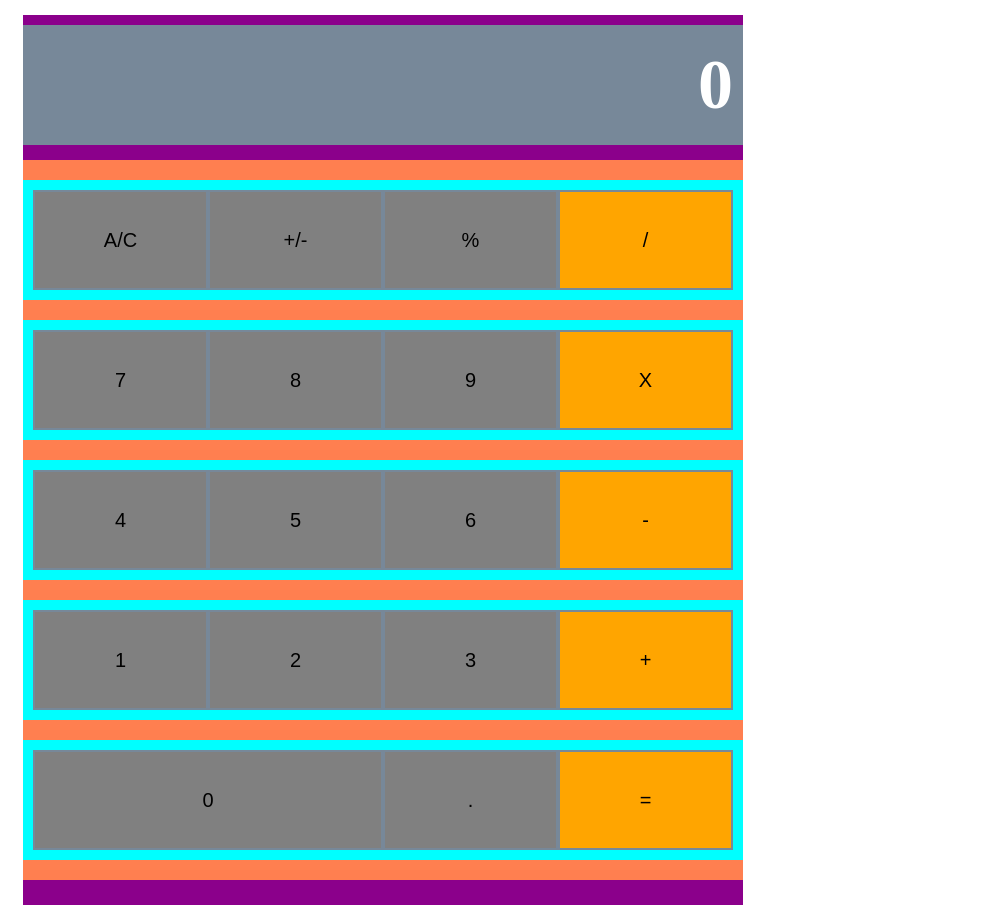
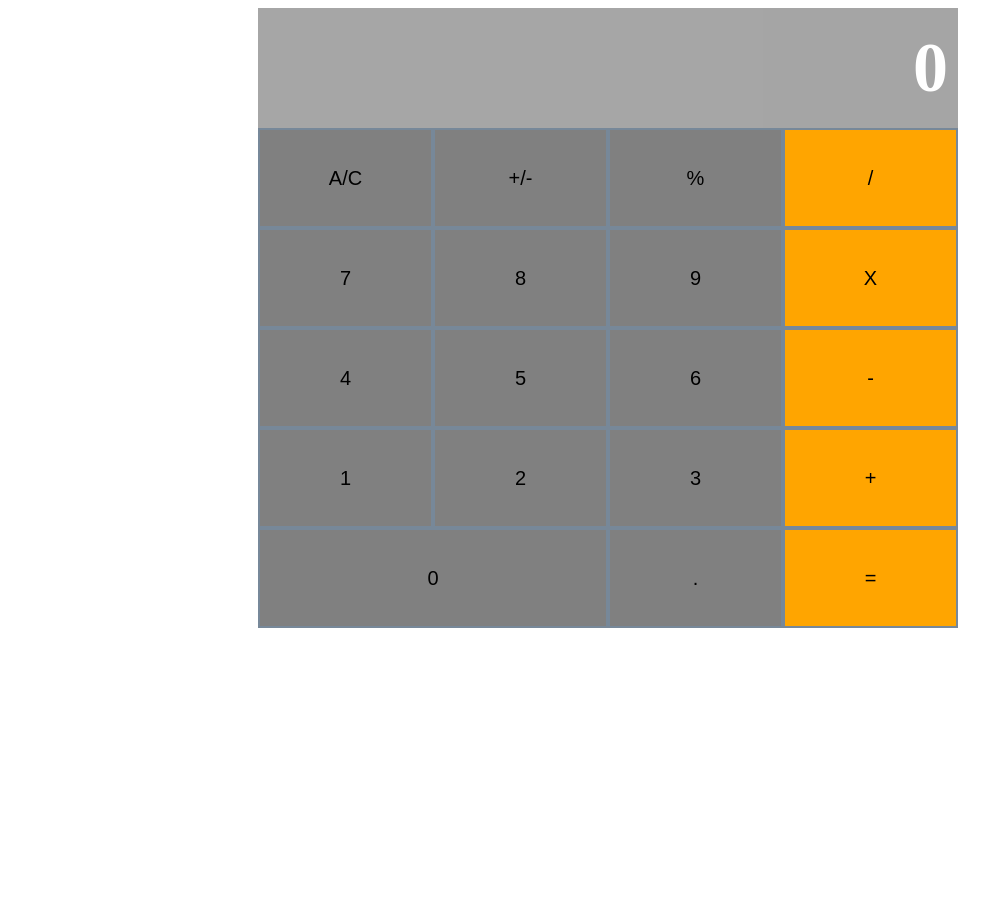
Before and after one commit to thsvr/calculator, a React (Create React App) app: page / in a window 1280 px wide. Shown: the whole page, without its empty margins (0-998 px from the left). After the commit the page ends 800 px from the top, so only its background shows below. Built offline with nearby package versions, Linux system fonts and the light colour scheme.

Commit message:
Fix details on the style.

```diff
--- a/src/index.css
+++ b/src/index.css
@@ -1,37 +1,20 @@
-/* body {
-  margin: 0;
-  font-family: -apple-system, BlinkMacSystemFont, 'Segoe UI', 'Roboto', 'Oxygen',
-    'Ubuntu', 'Cantarell', 'Fira Sans', 'Droid Sans', 'Helvetica Neue',
-    sans-serif;
-  -webkit-font-smoothing: antialiased;
-  -moz-osx-font-smoothing: grayscale;
-}
-
-code {
-  font-family: source-code-pro, Menlo, Monaco, Consolas, 'Courier New',
-    monospace;
-} */
-
 /* App component */
 .app-class {
-  background-color: darkmagenta;
-  margin: 15px;
-  padding: 10px;
-
   display: flex;
   flex-direction: column;
   width: 700px;
   justify-content: center;
   align-items: center;
+  margin-left:250px;
 }
 
 /* Display component */
 .display {
-  width: 100%;
+  width: 680px;
   font-size: 70px;
-
   display: flex;
-  background-color: lightslategrey;
+  background-color: grey;
+  opacity: 0.7;
   height:100px;
   color:white;
   font-weight: bold;
@@ -42,38 +25,25 @@
 
 /* ButtonPanel component */
 .container {
-  background-color: coral;
-  margin: 15px;
-  padding: 10px;
   width: 100%;
   justify-content: center;
   align-items: center;
-
   display: flex;
-
-
   flex-direction: column;
   align-items: space-around;
-
 }
 
 .group1, .group2, .group3, .group4, .group5 {
   height: 100px;
-
   width:100%;
   display: flex;
   justify-content: center;
   align-items: space-around;
-  background-color: cyan;
-  padding: 10px;
-  margin: 10px;
 }
 
 /* Button component */
-
 button {
   background-color: lightgray;
-  /* width:25%; */
   color: black;
   border-style: solid;
   border-color: lightslategrey;
```
